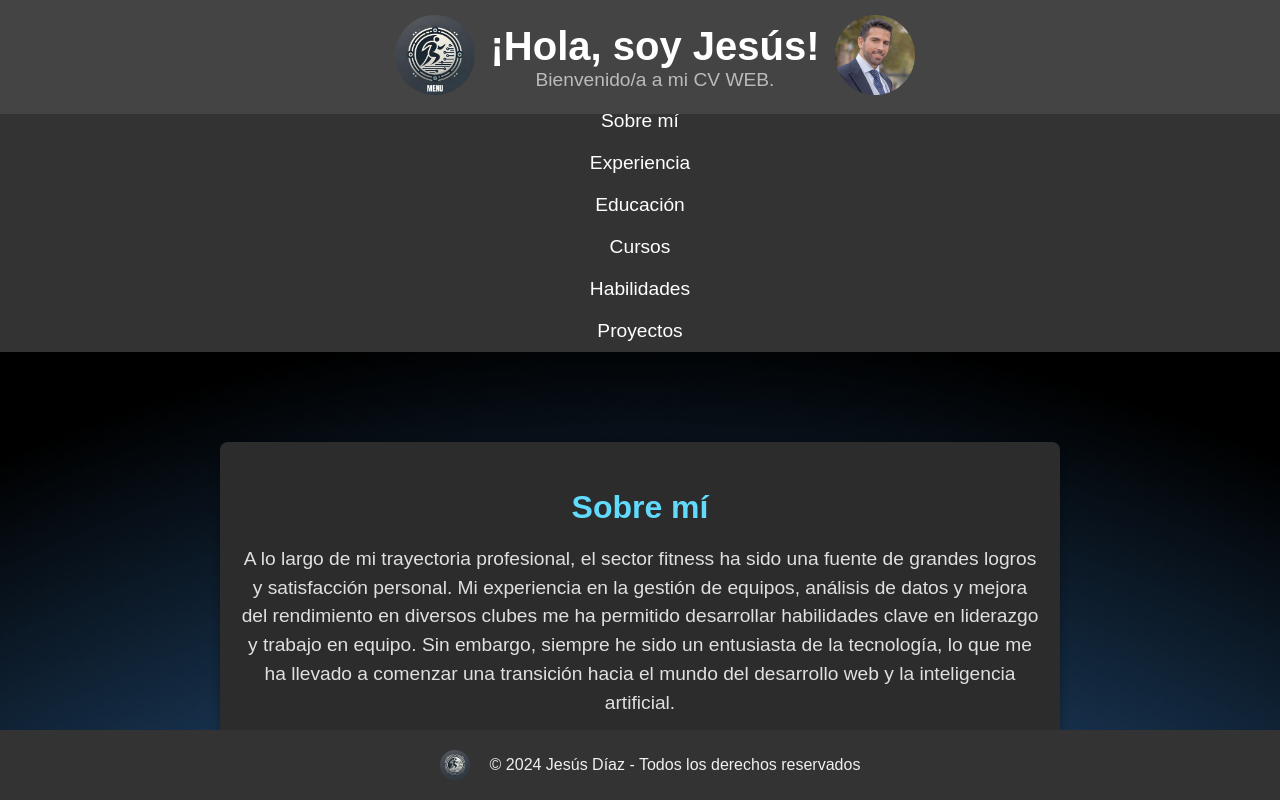
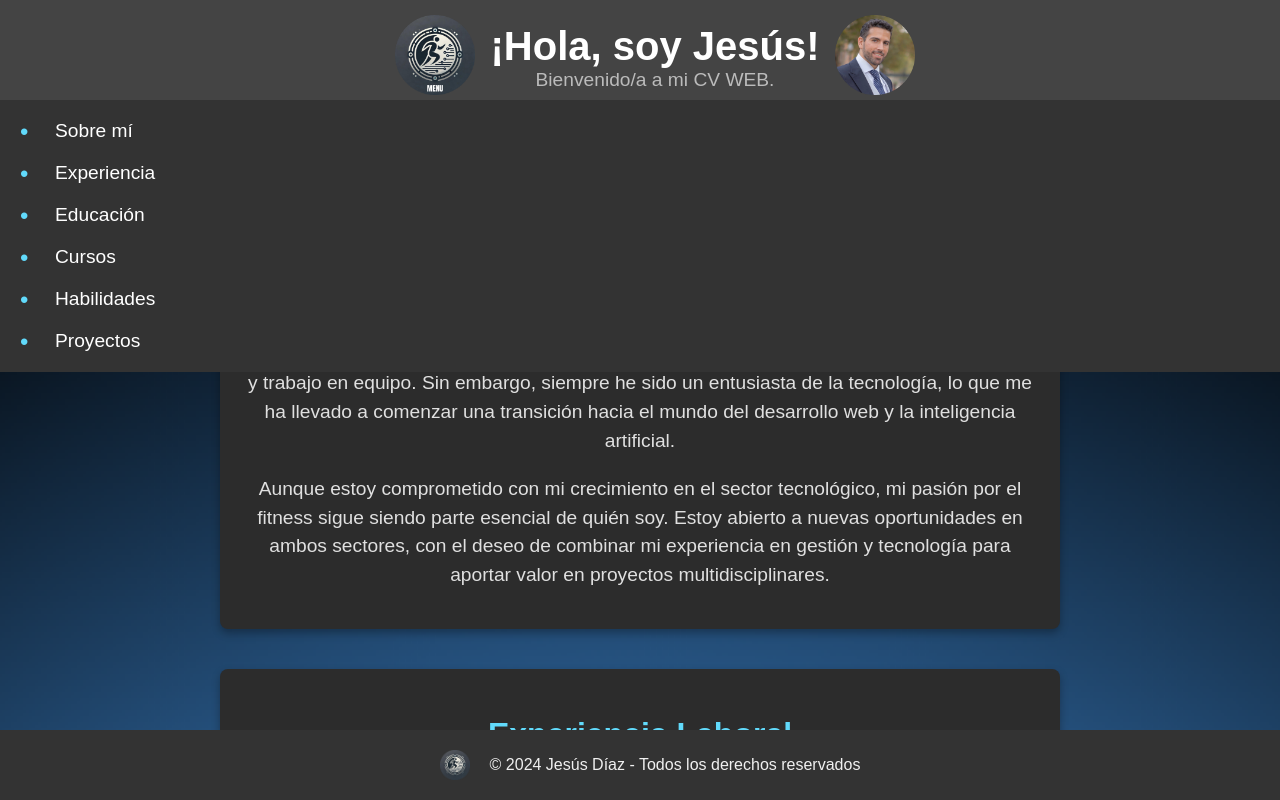
Before and after one commit to jdm1986/mi-curriculum, a React (Create React App) app: page / in a window 1280 px wide. Both pictures are taken after a click on the picture 435 px from the left and 55 px from the top of the page. Shown: the top 800 px of the page. Built offline with nearby package versions, Linux system fonts and the light colour scheme.

Commit message:
Estilos 2

```diff
--- a/src/App.js
+++ b/src/App.js
@@ -4,6 +4,7 @@ import Experience from './components/Experience';
 import Education from './components/Education';
 import Courses from './components/Courses';
 import Skills from './components/Skills';
+import Projects from './components/Projects';
 // Importamos el componente Footer para mostrar al final de la página
 import Footer from './components/Footer';
 // Importamos el componente Navbar para la navegación
@@ -14,20 +15,27 @@ import './App.css';
 function App() {
   return (
     <div className="App">
-      {/* Menú de navegación con logo, texto y fotografía */}
       <Navbar />
-
-      {/* Imagen de fondo solo en el cuerpo de la página */}
       <div className="background-container">
-        {/* Secciones del currículum */}
-        <AboutMe />
-        <Experience />
-        <Education />
-        <Courses />
-        <Skills />
+        <section id="about-me">
+          <AboutMe />
+        </section>
+        <section id="experience">
+          <Experience />
+        </section>
+        <section id="education">
+          <Education />
+        </section>
+        <section id="courses">
+          <Courses />
+        </section>
+        <section id="skills">
+          <Skills />
+        </section>
+        <section id="projects">
+          <Projects />
+        </section>
       </div>
-
-      {/* Pie de página */}
       <Footer />
     </div>
   );
--- a/src/components/Navbar.css
+++ b/src/components/Navbar.css
@@ -1,4 +1,4 @@
-/* Sección 1: Menú de navegación (visible solo en pantallas grandes) */
+/* Sección 1: Menú de navegación para pantallas grandes */
 .navbar-section1 {
   background-color: #333;
   padding: 10px 0;
@@ -30,10 +30,10 @@
   text-decoration: underline;
 }
 
-/* Sección 2: Logo | Texto central | Foto personal */
+/* Sección 2: Logo | Texto central | Foto personal (tanto móviles como pantallas grandes) */
 .navbar-section2 {
   display: flex;
-  justify-content: center;
+  justify-content: center; /* Centra el contenido */
   align-items: center;
   padding: 15px;
   background-color: #444;
@@ -54,7 +54,7 @@
   cursor: pointer;
 }
 
-/* Ajustes de texto para el centro */
+/* Ajustes de texto para el centro de la cabecera */
 .navbar-text {
   text-align: center;
   color: white;
@@ -71,45 +71,75 @@
   color: #bbb;
 }
 
-/* Menú desplegable para todas las pantallas */
-.menu-list {
+/* Menú desplegable con margen superior para móviles */
+.menu-list-mobile {
+  display: none; /* Se oculta inicialmente */
+  flex-direction: column;
   list-style: none;
-  padding: 0;
-  margin: 10px 0 0 0;
+  padding: 10px 0;
+  margin: 20px 0 0; /* Margen superior para no cortar las palabras */
   background-color: #333;
-  text-align: center;
+  text-align: left; /* Alinear el texto a la izquierda */
+  padding-left: 20px; /* Espaciado del texto desde el borde */
+  position: fixed; /* Fijamos el menú para que no desaparezca con el scroll */
+  top: 80px; /* Ajuste para evitar que se sobreponga con la cabecera */
+  left: 0;
+  width: 100%;
+  z-index: 999;
 }
 
-.menu-list li {
-  padding: 10px;
+/* Mostramos el menú cuando esté abierto */
+.menu-list-mobile.open {
+  display: flex;
 }
 
-.menu-list li a {
+/* Estilo de los elementos de la lista del menú */
+.menu-list-mobile li {
+  padding: 10px;
+  position: relative;
+}
+
+/* Añadimos un punto antes de cada elemento del menú */
+.menu-list-mobile li:before {
+  content: '•'; /* Punto de lista */
+  position: absolute;
+  left: 0;
+  color: #61dafb; /* Color del punto */
+  font-size: 1.5rem;
+  line-height: 1.5rem;
+}
+
+/* Estilo de los enlaces dentro de la lista del menú */
+.menu-list-mobile li a {
   color: white;
   text-decoration: none;
   font-size: 1.2rem;
+  margin-left: 25px; /* Espacio entre el punto y el texto */
 }
 
-.menu-list li a:hover {
-  background-color: #444;
+.menu-list-mobile li a:hover {
+  color: #61dafb;
+  text-decoration: underline;
 }
 
-/* Estilos para pantallas pequeñas */
+/* Evitar que el contenido se "coma" el encabezado al navegar por las secciones */
+section {
+  scroll-margin-top: 120px; /* Ajuste del margen superior para evitar que el contenido quede cubierto */
+}
+
+/* Estilos para pantallas pequeñas (menos de 768px) */
 @media (max-width: 767px) {
-  .navbar-section1 {
-    display: none; /* Ocultar la sección 1 en móviles */
-  }
-
+  /* Ajuste para justificar los elementos en pantallas pequeñas */
   .navbar-section2 {
     justify-content: space-between;
     padding: 10px;
   }
 
-  .menu-list {
+  /* El menú ocupará todo el ancho de la pantalla */
+  .menu-list-mobile {
     width: 100%;
   }
 }
-
 
 /* Footer responsivo */
 .footer {
@@ -125,8 +155,9 @@
   vertical-align: middle;
 }
 
+/* Ajuste de la fuente del footer para pantallas pequeñas */
 @media (max-width: 767px) {
   .footer {
-    font-size: 0.8rem; /* Ajusta el tamaño de texto en dispositivos móviles */
+    font-size: 0.8rem;
   }
 }
--- a/src/components/Navbar.js
+++ b/src/components/Navbar.js
@@ -6,43 +6,48 @@ import logoRight from '../assets/careto.png'; // Foto personal
 function Navbar() {
   const [isOpen, setIsOpen] = useState(false);
 
-  // Función para alternar el menú
+  // Función para alternar el menú en móviles
   const toggleMenu = () => {
     setIsOpen(!isOpen);
   };
 
+  // Función para cerrar el menú después de hacer clic en un enlace y hacer scroll suave
+  const handleMenuClick = (section) => {
+    setIsOpen(false);
+    const targetSection = document.getElementById(section);
+    if (targetSection) {
+      targetSection.scrollIntoView({ behavior: 'smooth' });
+    }
+  };
+
   return (
     <>
-      {/* Sección 2: Logo | Texto central | Foto personal */}
       <nav className="navbar-section2">
-        {/* Logo izquierdo (actúa como botón para abrir el menú en todas las pantallas) */}
         <div className="navbar-logo-left">
           <img src={logoLeft} alt="Logo Izquierdo" onClick={toggleMenu} />
         </div>
 
-        {/* Texto central */}
         <div className="navbar-text">
           <h1>¡Hola, soy Jesús!</h1>
           <p>Bienvenido/a a mi CV WEB.</p>
         </div>
 
-        {/* Foto personal */}
         <div className="navbar-logo-right">
           <img src={logoRight} alt="Foto Personal" />
         </div>
+
+        {isOpen && (
+          <ul className="menu-list-mobile open">
+            {/* Ahora incluimos href="#" para mejorar la accesibilidad */}
+            <li><a href="#about-me" onClick={() => handleMenuClick('about-me')}>Sobre mí</a></li>
+            <li><a href="#experience" onClick={() => handleMenuClick('experience')}>Experiencia</a></li>
+            <li><a href="#education" onClick={() => handleMenuClick('education')}>Educación</a></li>
+            <li><a href="#courses" onClick={() => handleMenuClick('courses')}>Cursos</a></li>
+            <li><a href="#skills" onClick={() => handleMenuClick('skills')}>Habilidades</a></li>
+            <li><a href="#projects" onClick={() => handleMenuClick('projects')}>Proyectos</a></li>
+          </ul>
+        )}
       </nav>
-
-      {/* Menú desplegable en todas las pantallas */}
-      {isOpen && (
-        <ul className="menu-list">
-          <li><a href="#about-me" onClick={toggleMenu}>Sobre mí</a></li>
-          <li><a href="#experience" onClick={toggleMenu}>Experiencia</a></li>
-          <li><a href="#education" onClick={toggleMenu}>Educación</a></li>
-          <li><a href="#courses" onClick={toggleMenu}>Cursos</a></li>
-          <li><a href="#skills" onClick={toggleMenu}>Habilidades</a></li>
-          <li><a href="#projects" onClick={toggleMenu}>Proyectos</a></li>
-        </ul>
-      )}
     </>
   );
 }
--- /dev/null
+++ b/src/components/Projects.css
@@ -0,0 +1,40 @@
+/* Estilos para la sección de Proyectos */
+.projects {
+  padding: 20px;
+  background-color: #2c2c2c;
+  border-radius: 8px;
+  max-width: 800px;
+  margin: 40px auto;
+  color: #f0f0f0;
+  box-shadow: 0 4px 8px rgba(0, 0, 0, 0.3);
+}
+
+.projects h2 {
+  font-size: 2rem;
+  color: #61dafb; /* Color personalizado para títulos */
+  margin-bottom: 20px;
+  text-align: center;
+}
+
+.projects ul {
+  list-style-type: none;
+  padding: 0;
+}
+
+.projects li {
+  background-color: #333;
+  border-radius: 5px;
+  padding: 15px;
+  margin-bottom: 10px;
+  box-shadow: 0 4px 8px rgba(0, 0, 0, 0.2);
+}
+
+.projects li a {
+  color: #61dafb;
+  text-decoration: none;
+  font-size: 1.2rem;
+}
+
+.projects li a:hover {
+  text-decoration: underline;
+}
```
